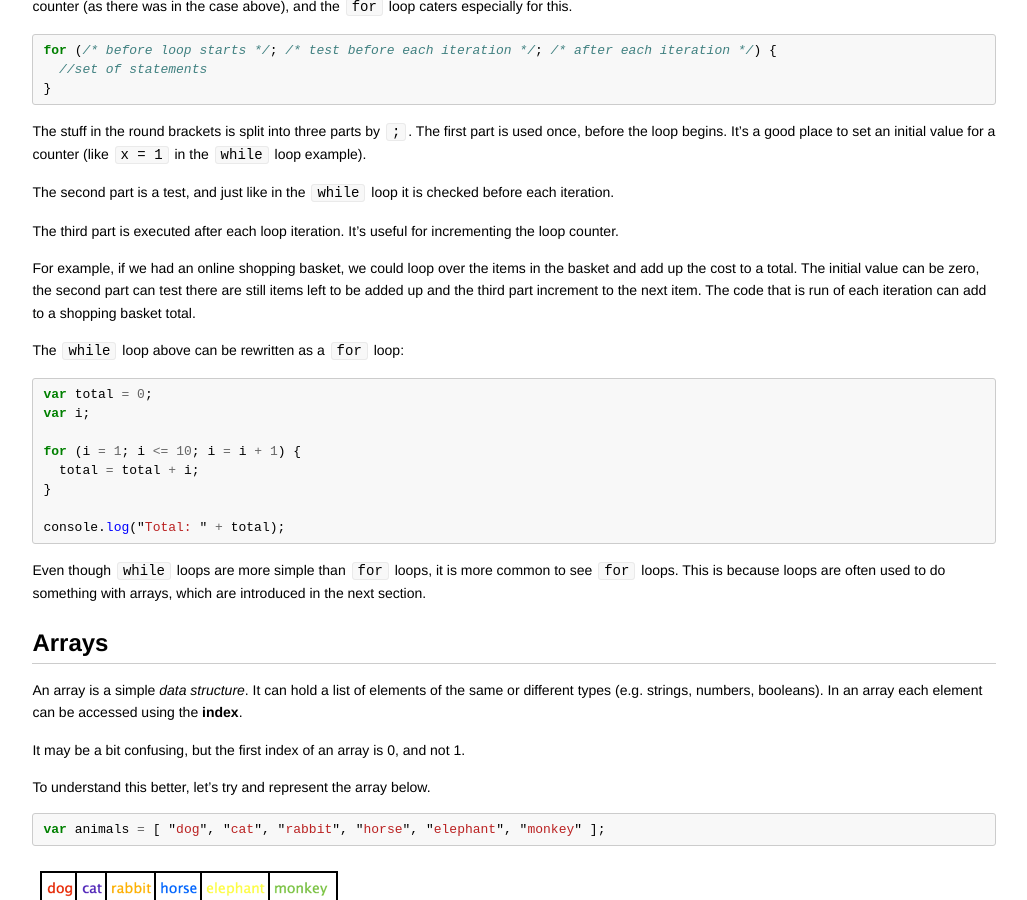
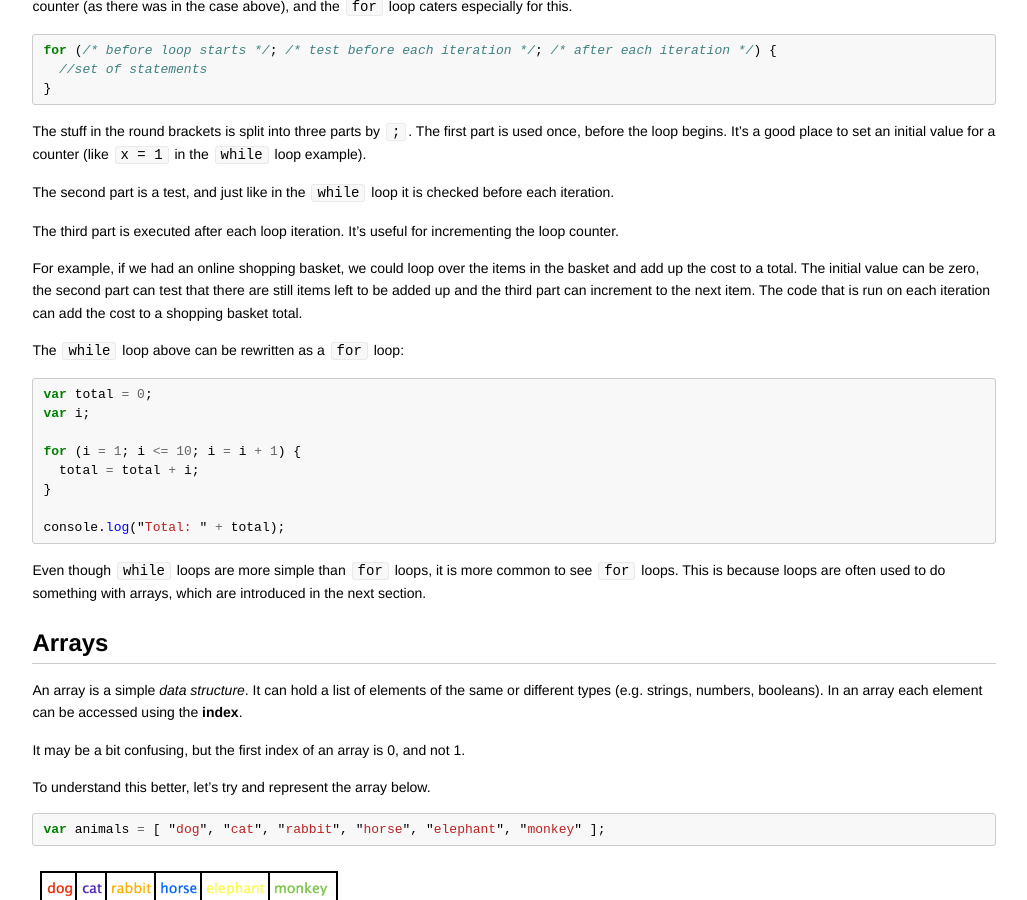
Before and after one commit to codebar/tutorials, a Jekyll site: the page built from js/lesson2/tutorial.md, in a window 1280 px wide and 900 px high, scrolled down 1469 px. Shown: the whole window, without its empty margins (126-1153 px from the left). Built offline with Jekyll 4.4.1, drawn with Linux system fonts in a browser that asks for light colours; Markdown is read by kramdown in place of the engine named in the settings.

Commit message:
Fixed typos in examples given

```diff
--- a/js/lesson2/tutorial.md
+++ b/js/lesson2/tutorial.md
@@ -75,7 +75,7 @@ The second part is a test, and just like in the `while` loop it is checked befor
 
 The third part is executed after each loop iteration. It's useful for incrementing the loop counter.
 
-For example, if we had an online shopping basket, we could loop over the items in the basket and add up the cost to a total. The initial value can be zero, the second part can test there are still items left to be added up and the third part increment to the next item. The code that is run of each iteration can add to a shopping basket total.
+For example, if we had an online shopping basket, we could loop over the items in the basket and add up the cost to a total. The initial value can be zero, the second part can test that there are still items left to be added up and the third part can increment to the next item. The code that is run on each iteration can add the cost to a shopping basket total.
 
 The `while` loop above can be rewritten as a `for` loop:
 
```
